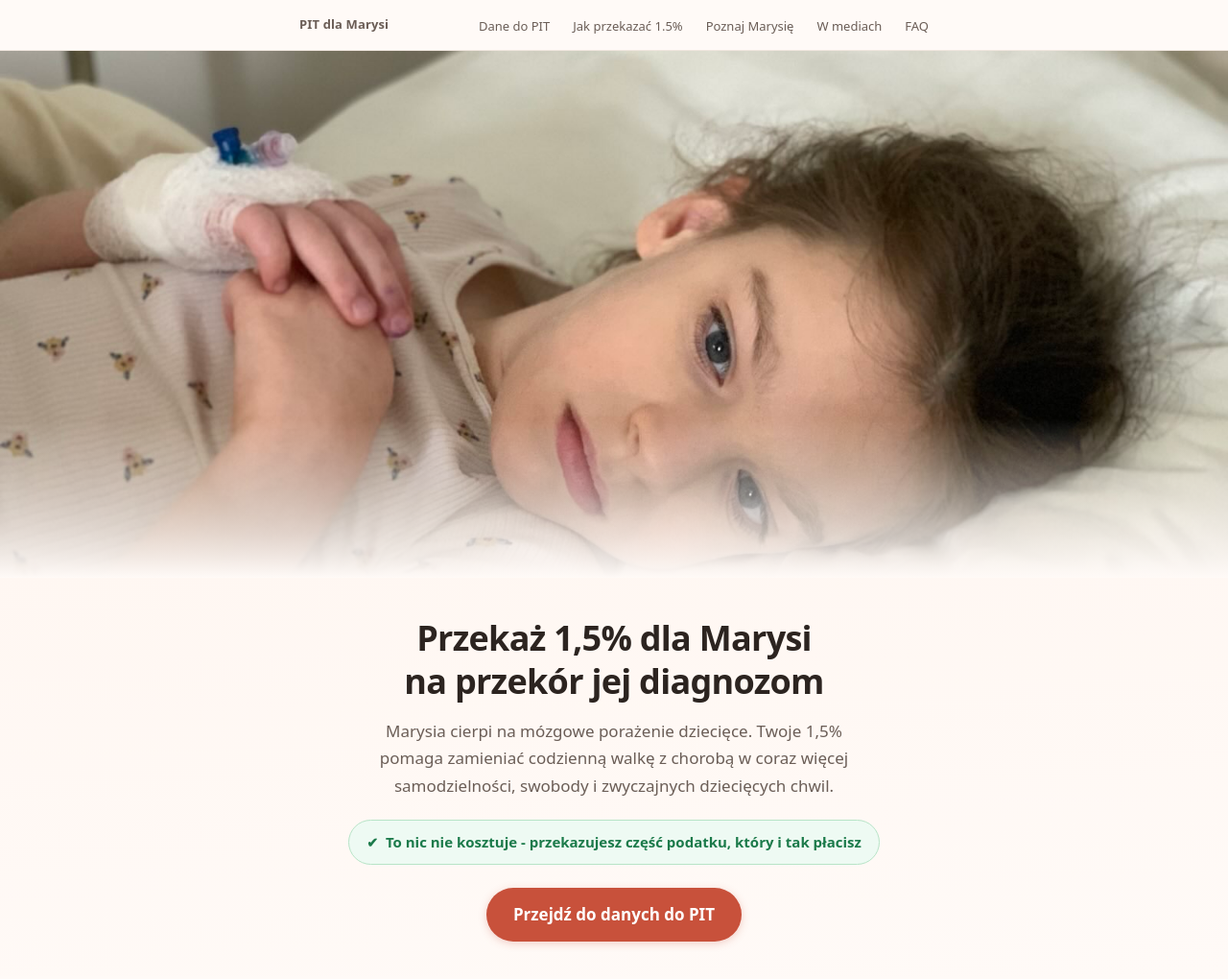
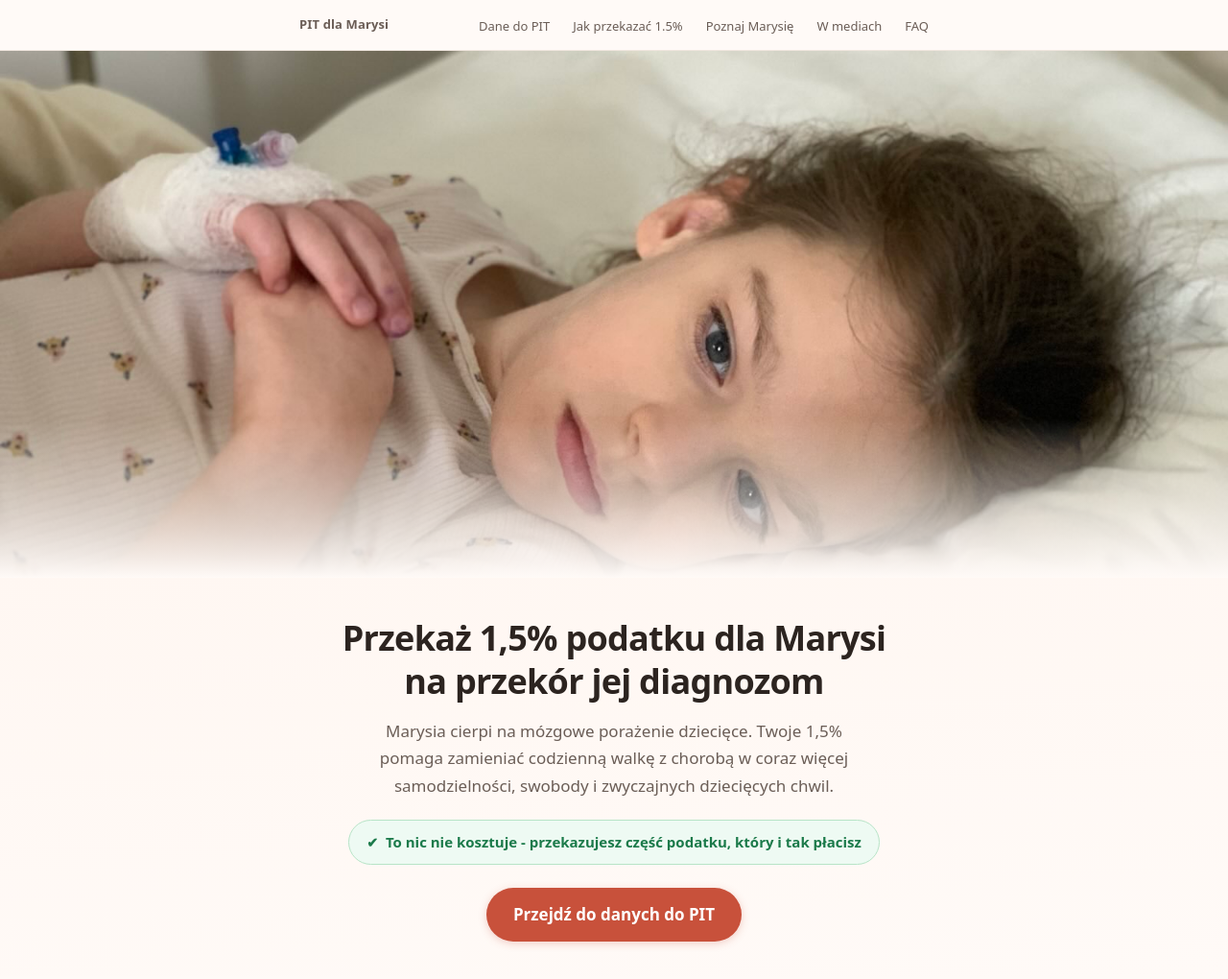
Before and after one commit to marysia15/marysia15.github.io, a website: page docs/index.html in a window 1280 px wide. Shown: the top 1020 px of the page at 96% size. Drawn offline with Linux system fonts and the light colour scheme.

Commit message:
changed hero text

```diff
--- a/docs/index.html
+++ b/docs/index.html
@@ -113,7 +113,7 @@
         </figure>
         <div class="container">
           <div class="hero-content">
-            <h1>Przekaż 1,5% dla Marysi<br />na przekór jej diagnozom</h1>
+            <h1>Przekaż 1,5% podatku dla Marysi<br />na przekór jej diagnozom</h1>
             <p class="intro">
               Marysia cierpi na mózgowe porażenie dziecięce. Twoje 1,5% pomaga
               zamieniać codzienną walkę z chorobą w coraz więcej samodzielności,
```
